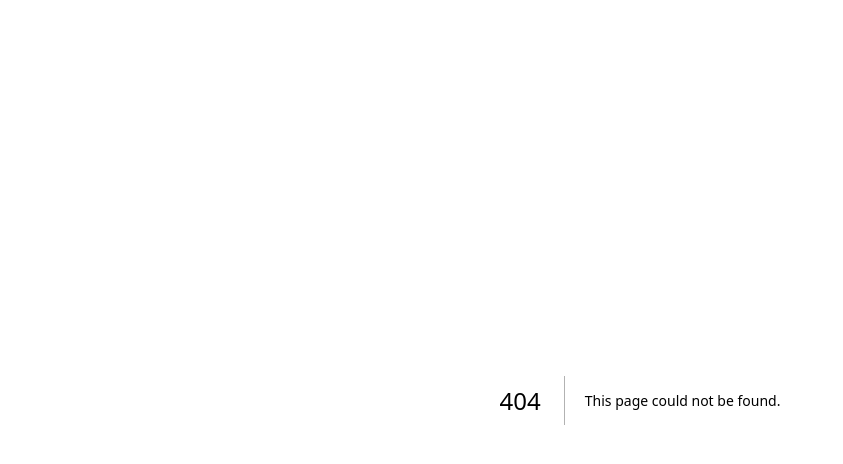
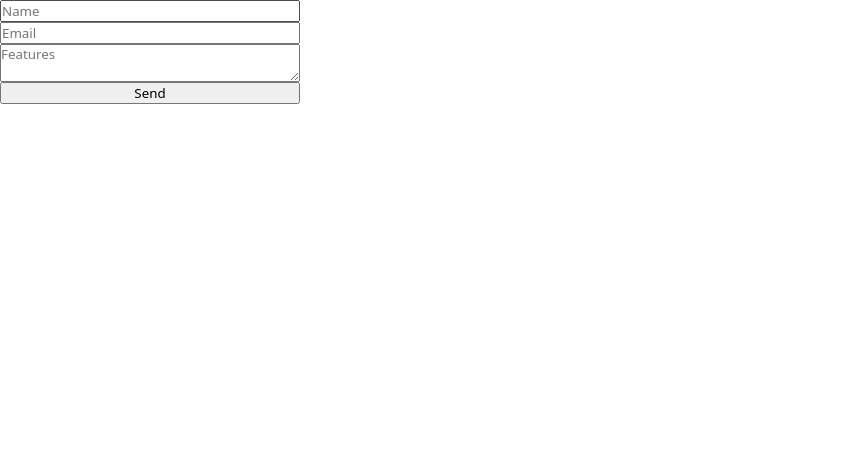
Before and after one commit to aadityarajkumawat/scalerail, a Next.js app: page /contact in a window 1280 px wide. Before the commit this address had no page. Shown: the top 464 px of the page, without its empty margins (0-843 px from the left). Built offline with nearby package versions, Linux system fonts and the light colour scheme.

Commit message:
you can see this

```diff
--- a/package.json
+++ b/package.json
@@ -16,6 +16,7 @@
     "eslint": "8.31.0",
     "eslint-config-next": "13.1.1",
     "next": "13.1.1",
+    "next-sanity": "^4.0.0",
     "react": "18.2.0",
     "react-dom": "18.2.0",
     "typescript": "4.9.4"
--- /dev/null
+++ b/pages/contact.tsx
@@ -0,0 +1,16 @@
+export default function Contact() {
+  return (
+    <form
+      style={{ display: "flex", flexDirection: "column", width: "300px" }}
+      action="https://formsubmit.co/arkumawat78@gmail.com"
+      method="POST"
+    >
+      <input type="hidden" name="_captcha" value="false"></input>
+      <input type="hidden" name="_next" value="http://localhost:3000"></input>
+      <input type="text" name="name" placeholder="Name" required />
+      <input type="email" name="email" placeholder="Email" required />
+      <textarea name="featues" placeholder="Features" required />
+      <button type="submit">Send</button>
+    </form>
+  );
+}
```
Also changed, not shown: pages/index.tsx (+16 -8 lines), sanity.ts (added, +7 -0 lines), 1 other file (tests, documents, lock files or other folders).
